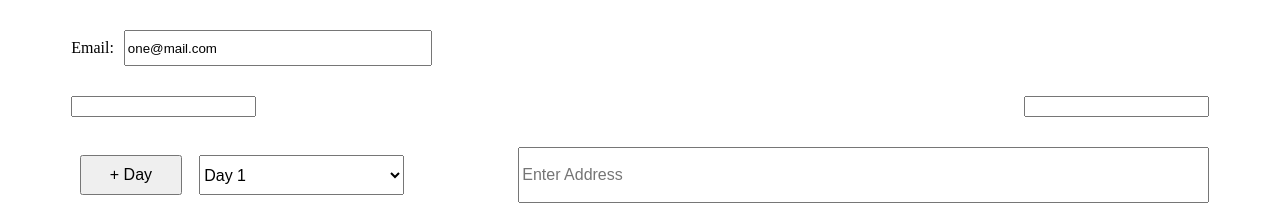
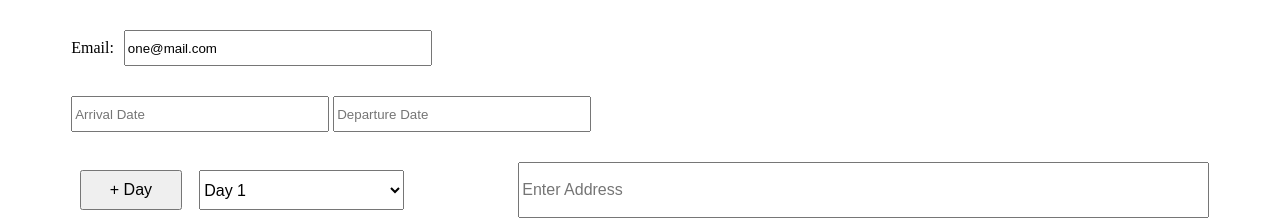
Before and after one commit to TheMuno/add-map-markers-to-page, a plain HTML site: page index.html in a window 1280 px wide. Shown: the top 220 px of the page. Drawn offline with Linux system fonts and the light colour scheme; some packages are replaced by stand-ins of ours; no server answers.

Commit message:
Position arrival & departure inputs

```diff
--- a/index.html
+++ b/index.html
@@ -78,6 +78,11 @@
                 display: none;
             }
         }
+
+        .travel-date{
+            width: 250px;
+            height: 30px;
+        }
     </style>
 </head>
 <body>
@@ -93,8 +98,10 @@
         <button class="get-resource-btn" disabled onclick="authenticate().then(loadClient)">Authorize & Load</button>   -->
     </div>
     <div class="section">
-        <input type="text" class="travel-date arrival">
-        <input type="text" class="travel-date departure">
+        <div>
+            <input type="text" class="travel-date arrival" placeholder="Arrival Date">
+            <input type="text" class="travel-date departure" placeholder="Departure Date">
+        </div>
     </div>
     <div class="section header">
         <div class="header--left">
```
